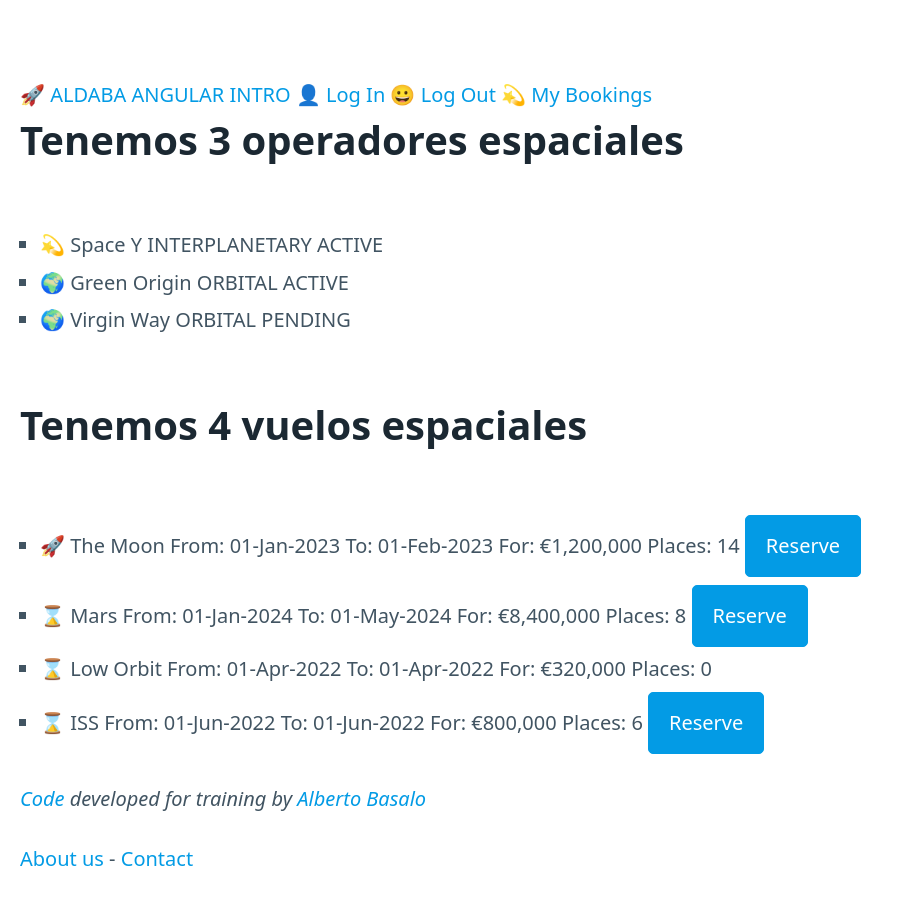
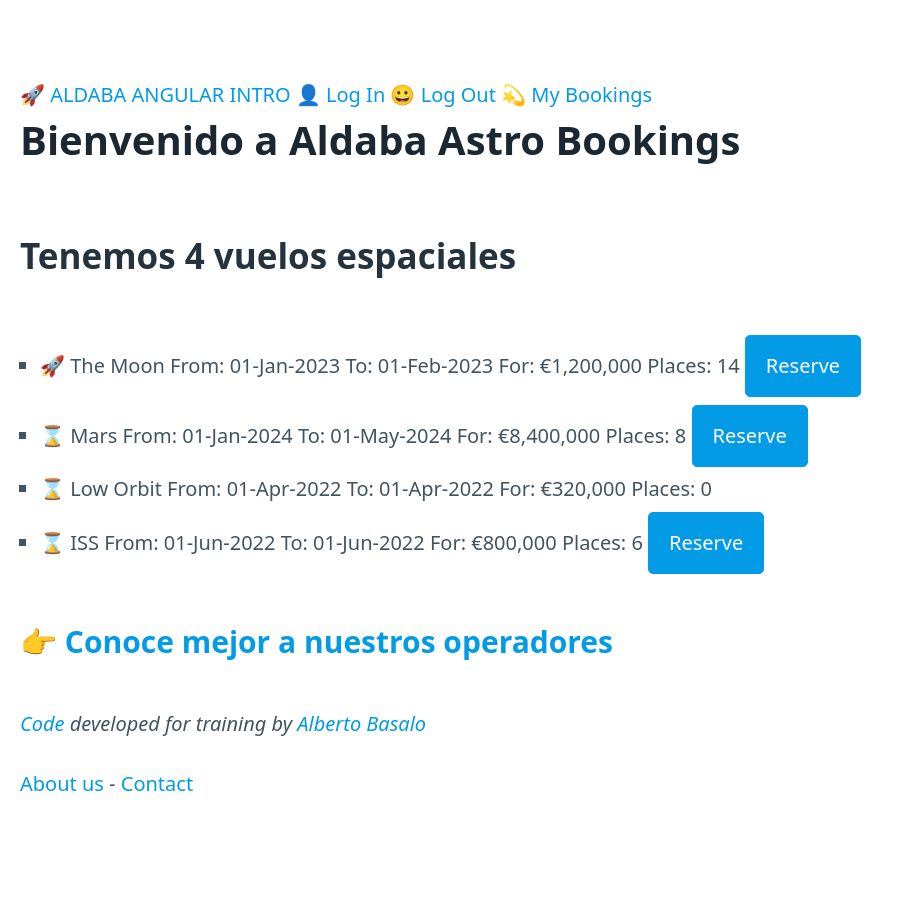
Before and after one commit to Esmoris/Aldaba-Angular-Intro, an Angular app: page / in a window 1280 px wide. Shown: the top 904 px of the page, without its empty margins (0-905 px from the left). Built offline with nearby package versions, Linux system fonts and the light colour scheme.

Commit message:
feat: operators page

```diff
--- a/src/app/app-routing.module.ts
+++ b/src/app/app-routing.module.ts
@@ -29,6 +29,10 @@
     path: "bookings",
     loadChildren: () => import("./bookings/bookings.module").then((m) => m.BookingsModule),
   },
+  {
+    path: "operators",
+    loadChildren: () => import("./operators/operators.module").then((m) => m.OperatorsModule),
+  },
 ];
 
 @NgModule({
--- a/src/app/home/home.component.html
+++ b/src/app/home/home.component.html
@@ -1,12 +1,5 @@
-<h1>Tenemos {{ operators.length }} operadores espaciales</h1>
-<ul>
-  <li *ngFor="let operator of operators"
-      [class]="getOperatorClass(operator) ">
-    <span>{{ getOperatorIcon(operator) }}</span> {{ operator.name }} {{ operator.range }} {{
-    operator.status }}
-  </li>
-</ul>
-<h1>Tenemos {{ trips.length }} vuelos espaciales</h1>
+<h1>Bienvenido a Aldaba Astro Bookings</h1>
+<h2>Tenemos {{ trips.length }} vuelos espaciales</h2>
 <ul>
   <li *ngFor="let trip of trips">
     <span *ngIf="trip.status=='CONFIRMED'"> 🚀 </span>
@@ -25,3 +18,6 @@
     </span>
   </li>
 </ul>
+<h3>
+  <a routerLink="operators">👉 Conoce mejor a nuestros operadores</a>
+</h3>
--- a/src/app/home/home.component.ts
+++ b/src/app/home/home.component.ts
@@ -1,6 +1,5 @@
 import { Component, OnInit } from "@angular/core";
-import { OPERATORS, TRIPS } from "../data/astro_bookings";
-import { Operator, OperatorRanges, OperatorStatus } from "../models/operator";
+import { TRIPS } from "../data/astro_bookings";
 import { Trip, TripKinds } from "../models/trip";
 
 @Component({
@@ -9,20 +8,11 @@
   styleUrls: ["./home.component.css"],
 })
 export class HomeComponent implements OnInit {
-  public operators: Operator[] = OPERATORS;
   public trips: Trip[] = TRIPS;
   constructor() {}
 
   ngOnInit(): void {}
 
-  public getOperatorClass(operator: Operator): string {
-    const active = OperatorStatus[OperatorStatus.ACTIVE];
-    return operator.status.toString() == active ? "active" : "pending";
-  }
-  public getOperatorIcon(operator: Operator): string {
-    const orbital = OperatorRanges[OperatorRanges.ORBITAL];
-    return operator.range.toString() == orbital ? "🌍" : "💫";
-  }
   public getTripClass(trip: Trip): string {
     const tripOnly = TripKinds[TripKinds.TRIP_ONLY];
     return trip.kind.toString() == tripOnly ? "trip_only" : "with_stay";
--- /dev/null
+++ b/src/app/operators/operators-routing.module.ts
@@ -0,0 +1,12 @@
+import { NgModule } from '@angular/core';
+import { Routes, RouterModule } from '@angular/router';
+
+import { OperatorsComponent } from './operators.component';
+
+const routes: Routes = [{ path: '', component: OperatorsComponent }];
+
+@NgModule({
+  imports: [RouterModule.forChild(routes)],
+  exports: [RouterModule]
+})
+export class OperatorsRoutingModule { }
--- /dev/null
+++ b/src/app/operators/operators.component.html
@@ -0,0 +1,8 @@
+<h1>Tenemos {{ operators.length }} operadores espaciales</h1>
+<ul>
+  <li *ngFor="let operator of operators"
+      [class]="getOperatorClass(operator) ">
+    <span>{{ getOperatorIcon(operator) }}</span> {{ operator.name }} {{ operator.range }} {{
+    operator.status }}
+  </li>
+</ul>
--- /dev/null
+++ b/src/app/operators/operators.component.ts
@@ -0,0 +1,25 @@
+import { Component, OnInit } from "@angular/core";
+import { OPERATORS } from "../data/astro_bookings";
+import { Operator, OperatorRanges, OperatorStatus } from "../models/operator";
+
+@Component({
+  selector: "app-operators",
+  templateUrl: "./operators.component.html",
+  styleUrls: ["./operators.component.css"],
+})
+export class OperatorsComponent implements OnInit {
+  public operators: Operator[] = OPERATORS;
+
+  constructor() {}
+
+  ngOnInit(): void {}
+
+  public getOperatorClass(operator: Operator): string {
+    const active = OperatorStatus[OperatorStatus.ACTIVE];
+    return operator.status.toString() == active ? "active" : "pending";
+  }
+  public getOperatorIcon(operator: Operator): string {
+    const orbital = OperatorRanges[OperatorRanges.ORBITAL];
+    return operator.range.toString() == orbital ? "🌍" : "💫";
+  }
+}
```
Also changed, not shown: src/app/operators/operators.module.ts (added, +15 -0 lines), src/app/operators/operators.component.css (added), 2 other files (tests, documents, lock files or other folders).
